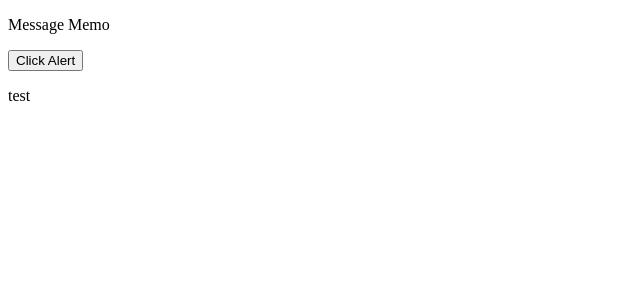
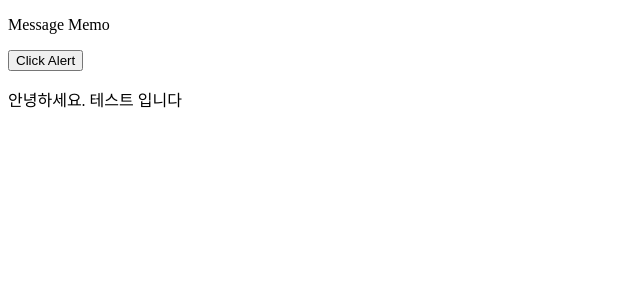
Before and after one commit to Koobonhyeok/reactProject, a React (Create React App) app: page / in a window 1280 px wide. Shown: the top 300 px of the page, without its empty margins (0-640 px from the left). Built offline with nearby package versions, Linux system fonts and the light colour scheme.

Commit message:
local commit

```diff
--- /dev/null
+++ b/src/App.css
@@ -0,0 +1,5 @@
+.App{
+    background: black;
+    color: aqua;
+    font-size: 200px;
+}
--- a/src/Body.js
+++ b/src/Body.js
@@ -1,8 +1,12 @@
-import React, { Component } from 'react'
+import React, { Component } from 'react';
+import Prop from './Prop';
 
 class Body extends Component{
     render() {
-        return <div><p>test</p></div>
+        return (
+                    <Prop  />
+
+        )
     }
 }
 
--- /dev/null
+++ b/src/Prop.js
@@ -0,0 +1,13 @@
+import React, {Component} from "react";
+
+class Prop extends Component{
+    render(){
+        return (<div><p> 안녕하세요. {this.props.text} 테스트 입니다 </p></div>)
+    }
+}
+
+Prop.defaultText ={
+    text: "TEST"
+}
+
+export default Prop;
--- a/src/index.js
+++ b/src/index.js
@@ -2,6 +2,7 @@ import React from 'react';
 import ReactDOM from 'react-dom';
 import App from './App';
 import Boby from './Body';
+import "./App.css";
 
 ReactDOM.render(  <App />,  document.getElementById('root') );
 ReactDOM.render(  <Boby />,  document.getElementById('root1') );
```
